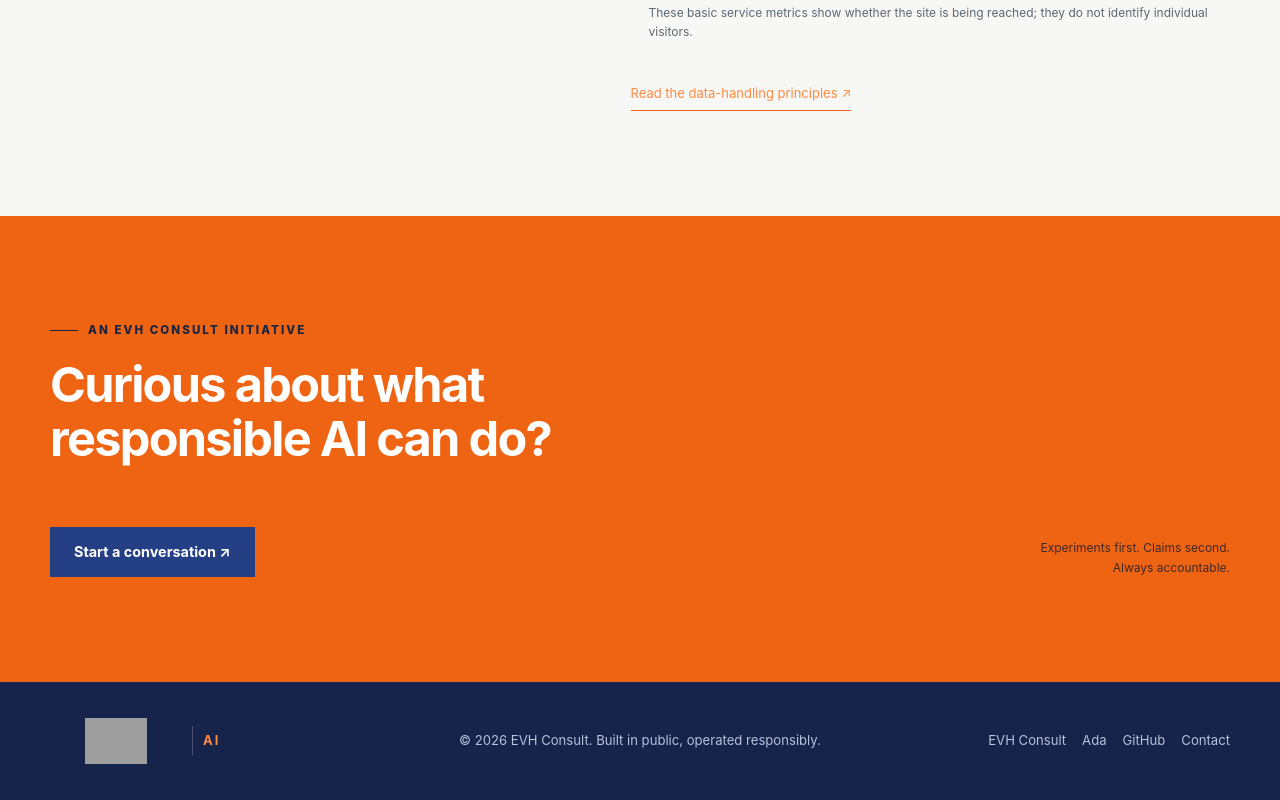
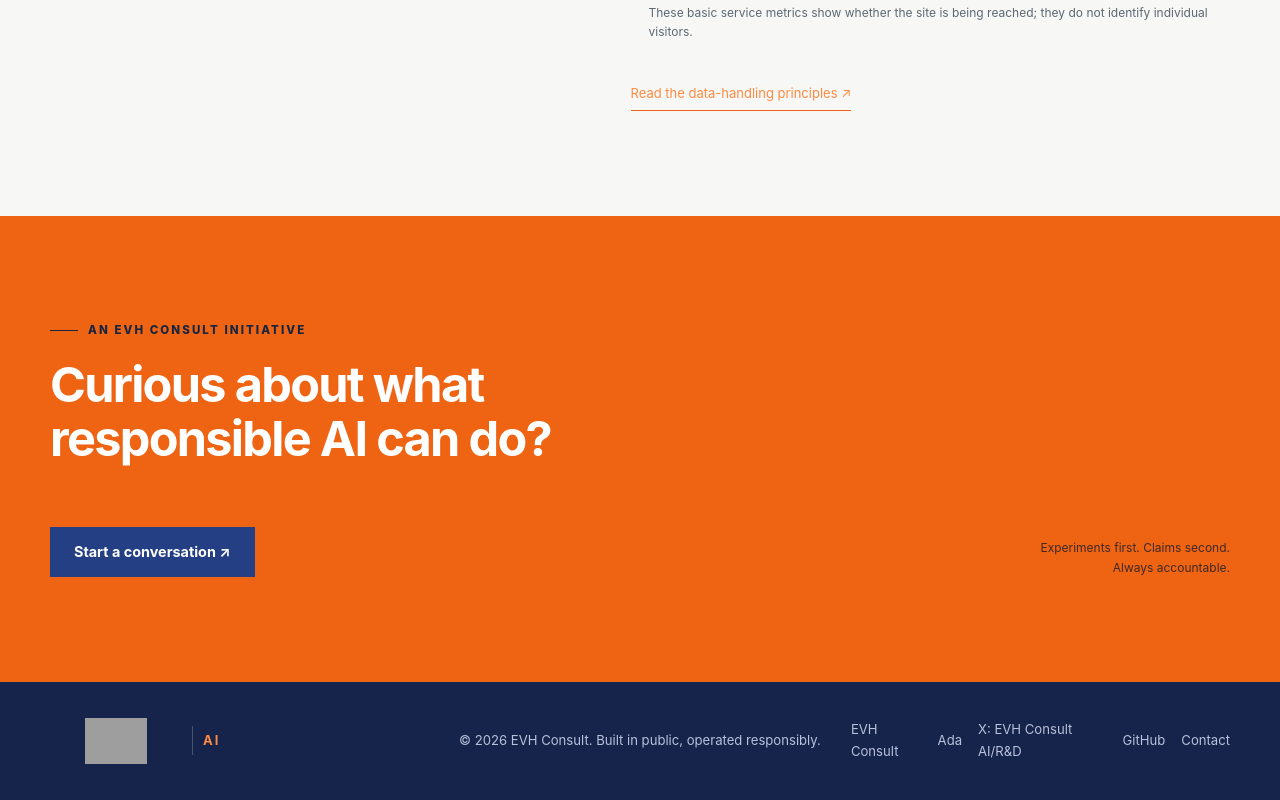
Before and after one commit to EVH-Consult/ai.evhconsult.eu, a Next.js app in the folder src/web/: page / in a window 1280 px wide. Shown: the part 2842-3642 px from the top of the page. Built offline with nearby package versions, Linux system fonts and the light colour scheme; grey boxes are pictures that could not be loaded.

Commit message:
EVHC-44 add canonical AI/R&D X footer link

```diff
--- a/src/web/app/page.tsx
+++ b/src/web/app/page.tsx
@@ -107,7 +107,7 @@ export default function Home() {
             <span className="brand-ai">AI</span>
           </a>
           <p>© {new Date().getFullYear()} EVH Consult. Built in public, operated responsibly.</p>
-          <div className="footer-links"><a href="https://evhconsult.eu">EVH Consult</a><a href="https://ada.evhconsult.eu">Ada</a><a href="https://github.com/EVH-Consult/ai.evhconsult.eu">GitHub</a><a href="mailto:ai@evhconsult.eu">Contact</a></div>
+          <div className="footer-links"><a href="https://evhconsult.eu">EVH Consult</a><a href="https://ada.evhconsult.eu">Ada</a><a href="https://x.com/EVHConsultAI" aria-label="EVH Consult AI/R&D on X">X: EVH Consult AI/R&D</a><a href="https://github.com/EVH-Consult/ai.evhconsult.eu">GitHub</a><a href="mailto:ai@evhconsult.eu">Contact</a></div>
         </div>
       </footer>
     </main>
```
